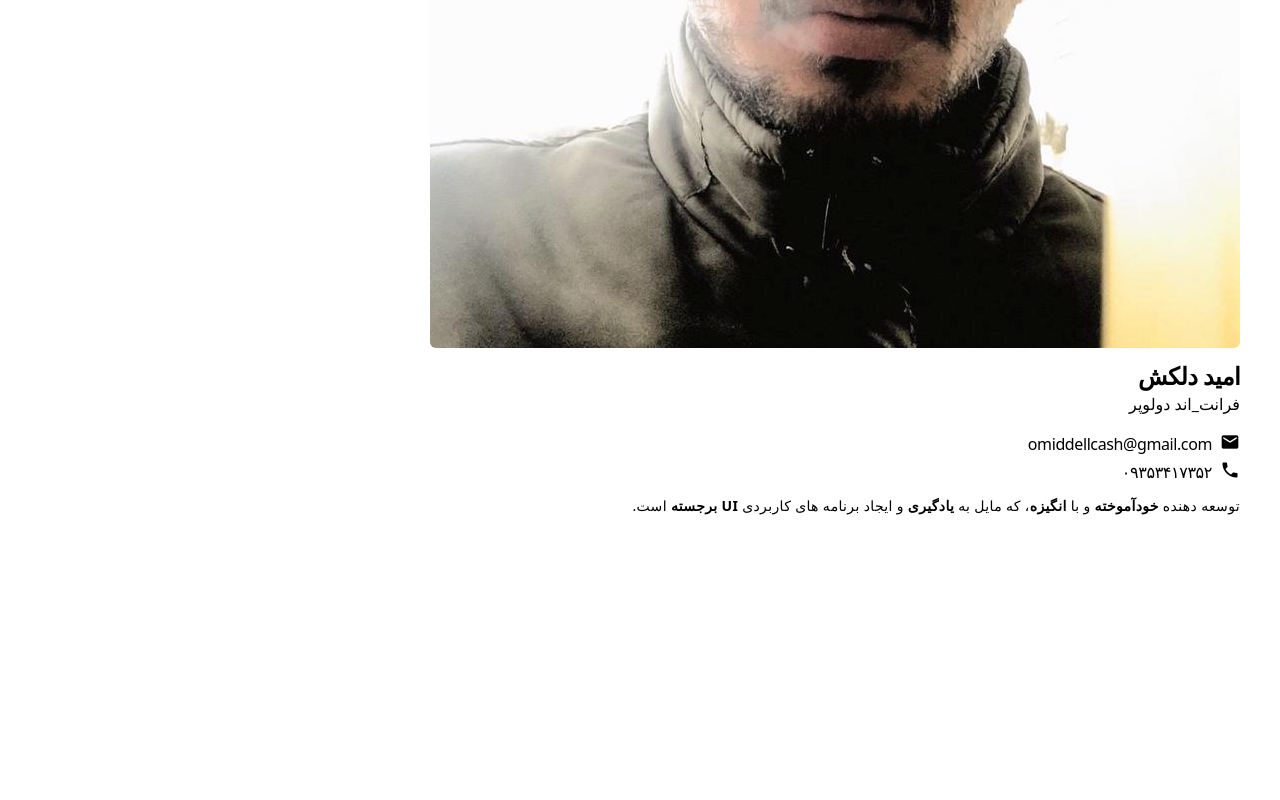
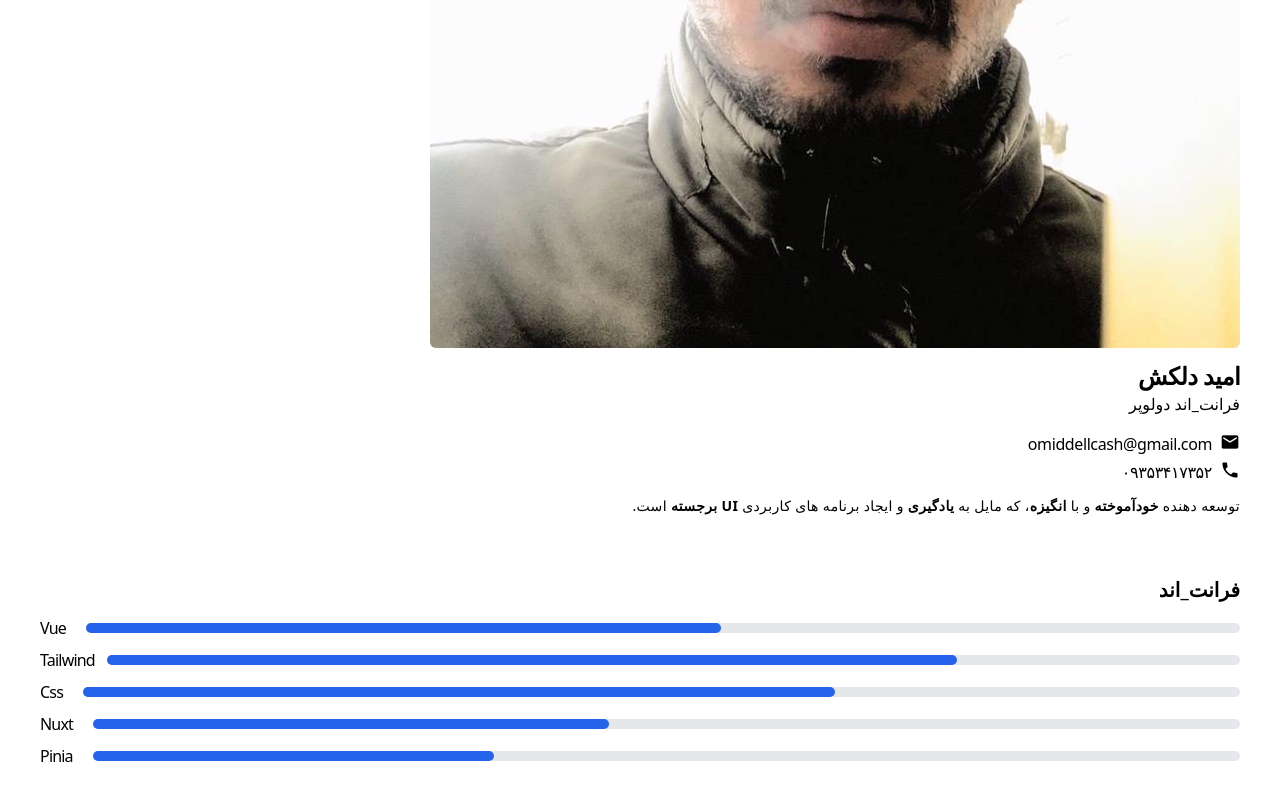
Before and after one commit to Dellcash/I-am-Dellcash, a Vue app: page / in a window 1280 px wide. Shown: the part 598-1398 px from the top of the page. Before the commit the page ends 1154 px from the top, so only its background shows below. Built offline with nearby package versions, Linux system fonts and the light colour scheme; the HTML template or start-up script is replaced by a standard one.

Commit message:
my progress

```diff
--- a/src/components/Portfolio.vue
+++ b/src/components/Portfolio.vue
@@ -1,7 +1,9 @@
 <script setup>
 import Card from "./layout/Card.vue";
+import Progress from "./layout/Progress.vue";
 </script>
 
 <template>
 	<Card />
+	<Progress />
 </template>
--- a/src/components/layout/Card.vue
+++ b/src/components/layout/Card.vue
@@ -37,7 +37,7 @@ const info = ref([
 				</div>
 			</div>
 			<div class="text-sm sub-text">
-				<p class="w-4/5 tracking-wide">
+				<p class="w-5/6 tracking-wide">
 					توسعه دهنده <strong>خود‌آموخته</strong> و با <strong>انگیزه</strong>،
 					که مایل به <strong>یادگیری</strong> و ایجاد برنامه های کاربردی
 					<strong>UI برجسته</strong> است.
--- /dev/null
+++ b/src/components/layout/Progress.vue
@@ -0,0 +1,42 @@
+<template>
+	<div dir="ltr" class="p-5 m-5 bg-white rounded-md">
+		<h1 style="direction: rtl" class="text-xl font-bold mb-3">فرانت_اند</h1>
+		<div class="space-y-2 tracking-tighter">
+			<!-- Vue -->
+			<div class="flex items-center justify-between space-x-5">
+				<h3>Vue</h3>
+				<div class="w-full bg-gray-200 rounded-full h-2.5 dark:bg-gray-700 w-3/4">
+					<div class="bg-blue-600 h-2.5 rounded-full" style="width: 55%"></div>
+				</div>
+			</div>
+			<!-- Tailwind -->
+			<div class="flex items-center space-x-3">
+				<h3>Tailwind</h3>
+				<div class="w-full bg-gray-200 rounded-full h-2.5 dark:bg-gray-700">
+					<div class="bg-blue-600 h-2.5 rounded-full" style="width: 75%"></div>
+				</div>
+			</div>
+			<!-- Css -->
+			<div class="flex items-center space-x-5 justify-between">
+				<h3>Css</h3>
+				<div class="w-full bg-gray-200 rounded-full h-2.5 dark:bg-gray-700 w-3/4">
+					<div class="bg-blue-600 h-2.5 rounded-full" style="width: 65%"></div>
+				</div>
+			</div>
+			<!-- Nuxt -->
+			<div class="flex items-center justify-between space-x-5">
+				<h3>Nuxt</h3>
+				<div class="w-full bg-gray-200 rounded-full h-2.5 dark:bg-gray-700 w-3/4">
+					<div class="bg-blue-600 h-2.5 rounded-full" style="width: 45%"></div>
+				</div>
+			</div>
+			<!-- Pinia -->
+			<div class="flex items-center justify-between space-x-5">
+				<h3>Pinia</h3>
+				<div class="w-full bg-gray-200 rounded-full h-2.5 dark:bg-gray-700 w-3/4">
+					<div class="bg-blue-600 h-2.5 rounded-full" style="width: 35%"></div>
+				</div>
+			</div>
+		</div>
+	</div>
+</template>
```
